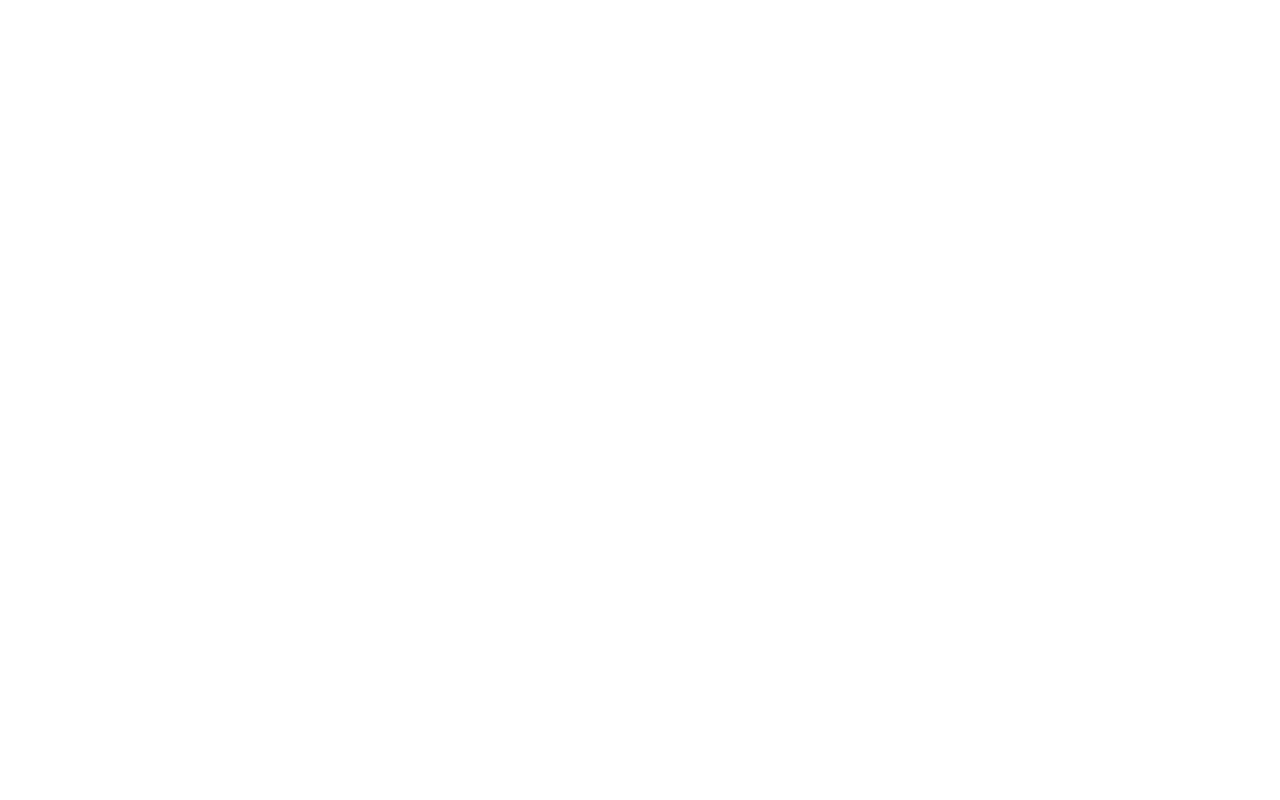
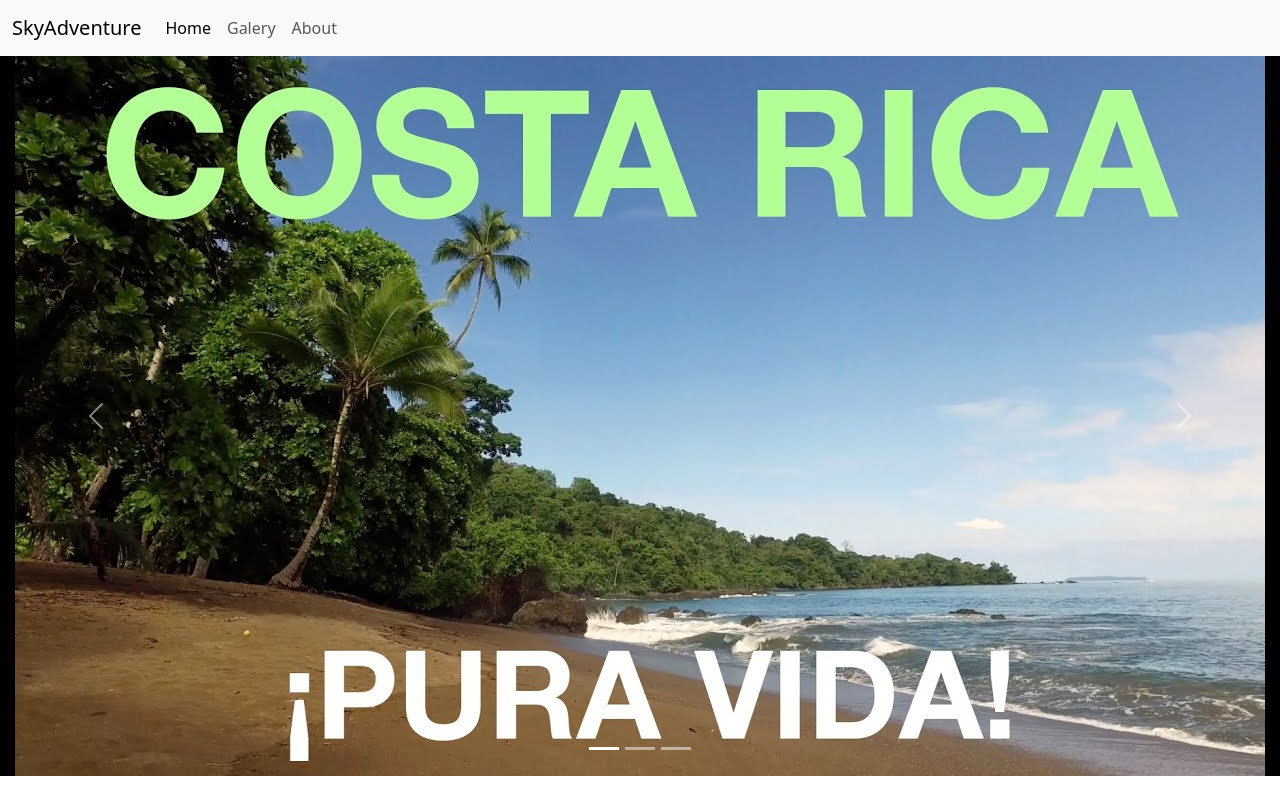
Before and after one commit to thay04alvarado-a11y/skyadventure, a plain HTML site: page index.html in a window 1280 px wide. Drawn offline with nearby package versions, Linux system fonts and the light colour scheme.

Commit message:
Se modifico el html

```diff
--- a/index.html
+++ b/index.html
@@ -5,10 +5,67 @@
     <meta name="viewport" content="width=device-width, initial-scale=1.0">
     <title>Document</title>
     <link rel="stylesheet" href="assets/css/style.css">
-    <link rel="stylesheet" href="https://cdn.jsdelivr.net/npm/bootstrap@5.3.8/dist/css/bootstrap.min.css">
-    <link rel="stylesheet" href="https://cdn.jsdelivr.net/npm/bootstrap@5.3.8/dist/js/bootstrap.bundle.min.js">
+
+
+    <link href="https://cdn.jsdelivr.net/npm/bootstrap@5.3.8/dist/css/bootstrap.min.css" rel="stylesheet" integrity="sha384-sRIl4kxILFvY47J16cr9ZwB07vP4J8+LH7qKQnuqkuIAvNWLzeN8tE5YBujZqJLB" crossorigin="anonymous">
+    <script src="https://cdn.jsdelivr.net/npm/bootstrap@5.3.8/dist/js/bootstrap.bundle.min.js" integrity="sha384-FKyoEForCGlyvwx9Hj09JcYn3nv7wiPVlz7YYwJrWVcXK/BmnVDxM+D2scQbITxI" crossorigin="anonymous"></script>
+
 </head>
 <body>
+    <!--Navbar-->
+    <nav class="navbar navbar-expand-lg bg-body-tertiary">
+        <div class="container-fluid">
+            <a class="navbar-brand" href="#">SkyAdventure</a>
+            <button class="navbar-toggler" type="button" data-bs-toggle="collapse" data-bs-target="#navbarNav" aria-controls="navbarNav" aria-expanded="false" aria-label="Toggle navigation">
+            <span class="navbar-toggler-icon"></span>
+            </button>
+            <div class="collapse navbar-collapse" id="navbarNav">
+            <ul class="navbar-nav">
+                <li class="nav-item">
+                <a class="nav-link active" aria-current="page" href="#">Home</a>
+                </li>
+                <li class="nav-item">
+                <a class="nav-link" href="#">Galery</a>
+                </li>
+                <li class="nav-item">
+                <a class="nav-link" href="#">About</a>
+                </li>
+            </ul>
+            </div>
+        </div>
+    </nav>
+
+    <!--Carrusel-->
+    <div id="carouselExampleCaptions" class="carousel slide">
+        <div class="carousel-indicators">
+            <button type="button" data-bs-target="#carouselExampleCaptions" data-bs-slide-to="0" class="active" aria-current="true" aria-label="Slide 1"></button>
+            <button type="button" data-bs-target="#carouselExampleCaptions" data-bs-slide-to="1" aria-label="Slide 2"></button>
+            <button type="button" data-bs-target="#carouselExampleCaptions" data-bs-slide-to="2" aria-label="Slide 3"></button>
+        </div>
+        <div class="carousel-inner">
+            <div class="carousel-item active">
+            <img src="assets/img/maxresdefault.jpg" class="d-block w-100" alt="...">
+            </div>
+            <div class="carousel-item">
+            <img src="assets/img/descarga.jpg" class="d-block w-100" alt="...">
+            </div>
+            <div class="carousel-item">
+            <img src="assets/img/653a8899e14b63f5f951bf68_17-de-NoviembreB.png" class="d-block w-100" alt="...">
+            </div>
+        </div>
+        <button class="carousel-control-prev" type="button" data-bs-target="#carouselExampleCaptions" data-bs-slide="prev">
+            <span class="carousel-control-prev-icon" aria-hidden="true"></span>
+            <span class="visually-hidden">Previous</span>
+        </button>
+        <button class="carousel-control-next" type="button" data-bs-target="#carouselExampleCaptions" data-bs-slide="next">
+            <span class="carousel-control-next-icon" aria-hidden="true"></span>
+            <span class="visually-hidden">Next</span>
+        </button>
+    </div>
+
+
+
+
     <script src="assets/js/app.js"></script>
 </body>
 </html>
```
Also changed, not shown: assets/img/653a8899e14b63f5f951bf68_17-de-NoviembreB.png (added), assets/img/descarga.jpg (added), assets/img/maxresdefault.jpg (added).
